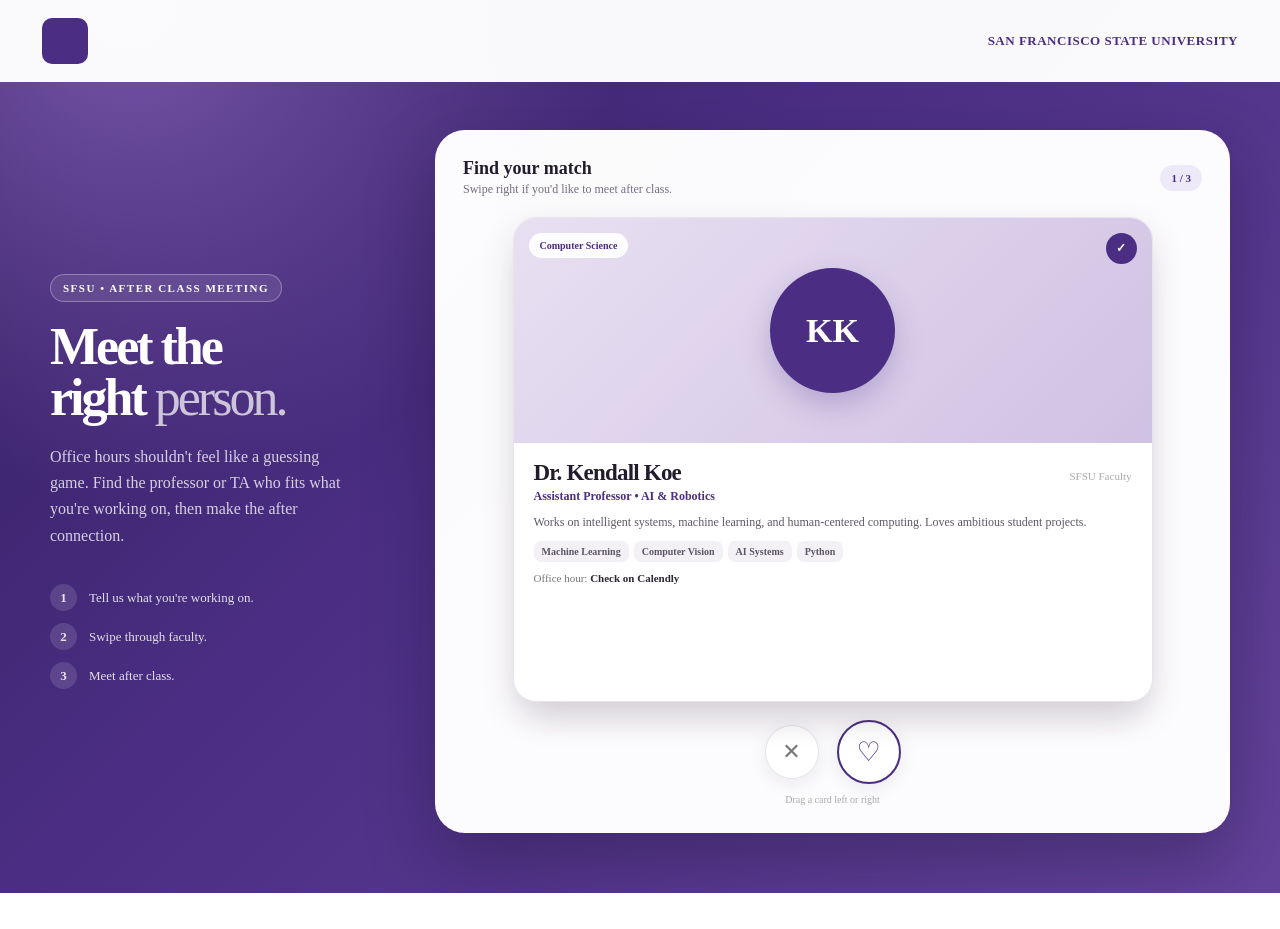
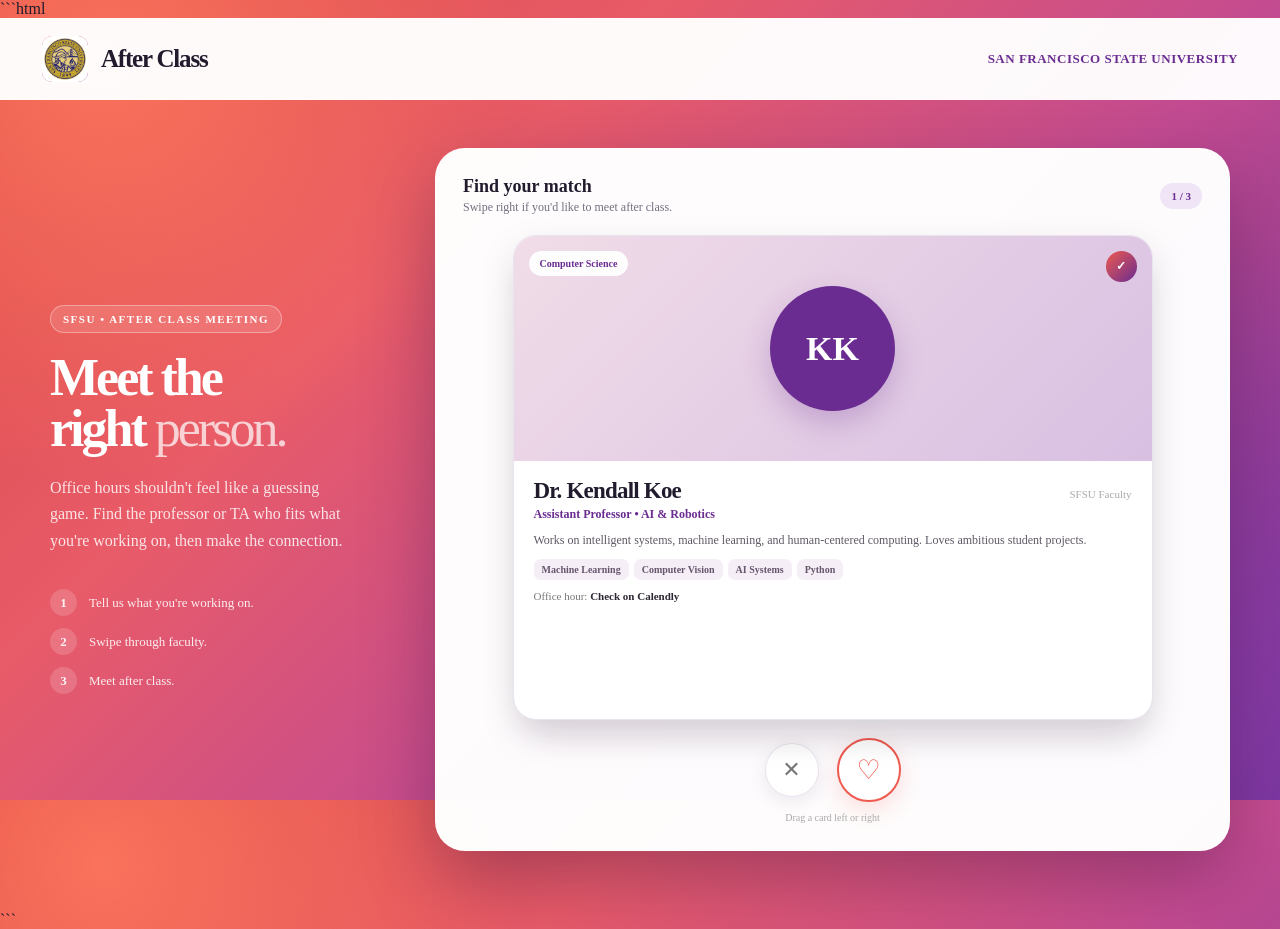
Before and after one commit to DevTaehunLee/after_class.github.io, a plain HTML site: page index.html in a window 1280 px wide. Before the commit the page ends 893 px from the top, so only its background shows below. Drawn offline with Linux system fonts and the light colour scheme.

Commit message:
Update index.html

````diff
--- a/index.html
+++ b/index.html
@@ -1,8 +1,8 @@
+```html
 <!DOCTYPE html>
 <html lang="en">
 <head>
 <meta charset="UTF-8">
-
 <meta name="viewport" content="width=device-width, initial-scale=1.0">
 
 <title>After Class — SFSU Office Hours</title>
@@ -23,16 +23,21 @@ html {
 }
 
 :root {
-  --sfsu-purple: #4b2e83;
-  --sfsu-purple-dark: #321d5f;
-  --sfsu-purple-light: #eee9f8;
+  --purple: #6a2c91;
+  --purple-dark: #40165f;
+  --purple-light: #f0e5f7;
+
+  --coral: #ee5a4f;
+  --coral-dark: #d94342;
+  --coral-light: #fff0ed;
+
+  --pink: #d94f8a;
 
   --ink: #211b2d;
   --muted: #756d80;
   --line: #e8e3ed;
 
   --white: #ffffff;
-  --page: #f5f2f8;
 }
 
 body {
@@ -46,16 +51,24 @@ body {
 
   background:
     radial-gradient(
-      circle at 10% 0%,
-      #7655a9 0,
-      transparent 34%
+      circle at 8% 8%,
+      rgba(255, 121, 94, 0.85) 0,
+      transparent 30%
+    ),
+    radial-gradient(
+      circle at 88% 92%,
+      rgba(146, 63, 177, 0.75) 0,
+      transparent 38%
     ),
     linear-gradient(
       135deg,
-      #321d5f 0%,
-      #4b2e83 42%,
-      #63439a 100%
+      #d94743 0%,
+      #e85b68 32%,
+      #c34b91 62%,
+      #673092 100%
     );
+
+  background-attachment: fixed;
 }
 
 
@@ -72,7 +85,9 @@ header {
     1px solid rgba(255, 255, 255, 0.3);
 
   display: flex;
+
   align-items: center;
+
   justify-content: space-between;
 
   padding: 0 42px;
@@ -80,6 +95,7 @@ header {
 
 .brand {
   display: flex;
+
   align-items: center;
 
   gap: 13px;
@@ -90,21 +106,27 @@ header {
    LOGO
    ========================================================= */
 
-.logo-placeholder {
+.logo-wrapper {
   width: 46px;
   height: 46px;
 
   border-radius: 10px;
 
-  background: var(--sfsu-purple);
-  color: white;
+  overflow: hidden;
+
+  flex-shrink: 0;
 
   display: flex;
+
   align-items: center;
   justify-content: center;
 
-  font-weight: 900;
-  font-size: 17px;
+  background:
+    linear-gradient(
+      135deg,
+      var(--coral),
+      var(--purple)
+    );
 }
 
 .logo-image {
@@ -113,8 +135,35 @@ header {
 
   object-fit: contain;
 
+  display: block;
+}
+
+
+/*
+   If the logo cannot be loaded,
+   show AC instead.
+*/
+
+.logo-fallback {
   display: none;
-}
+
+  width: 46px;
+  height: 46px;
+
+  align-items: center;
+  justify-content: center;
+
+  color: white;
+
+  font-weight: 900;
+
+  font-size: 17px;
+}
+
+
+/* =========================================================
+   BRAND NAME
+   ========================================================= */
 
 .brand-name {
   font-size: 25px;
@@ -124,12 +173,13 @@ header {
   letter-spacing: -1.2px;
 }
 
-.brand-name span {
-  font-weight: 400;
-}
+
+/* =========================================================
+   SFSU LABEL
+   ========================================================= */
 
 .sfsu-label {
-  color: var(--sfsu-purple);
+  color: var(--purple);
 
   font-size: 13px;
 
@@ -147,7 +197,9 @@ header {
   min-height: calc(100vh - 82px);
 
   display: flex;
+
   align-items: center;
+
   justify-content: center;
 
   padding: 48px 40px 60px;
@@ -155,6 +207,7 @@ header {
 
 .content {
   width: 100%;
+
   max-width: 1180px;
 
   display: grid;
@@ -185,12 +238,12 @@ header {
   padding: 7px 12px;
 
   border:
-    1px solid rgba(255, 255, 255, 0.3);
+    1px solid rgba(255, 255, 255, 0.35);
 
   border-radius: 999px;
 
   background:
-    rgba(255, 255, 255, 0.09);
+    rgba(255, 255, 255, 0.12);
 
   font-size: 11px;
 
@@ -201,6 +254,8 @@ header {
   text-transform: uppercase;
 
   margin-bottom: 20px;
+
+  backdrop-filter: blur(5px);
 }
 
 .intro h1 {
@@ -227,7 +282,7 @@ header {
   line-height: 1.65;
 
   color:
-    rgba(255, 255, 255, 0.78);
+    rgba(255, 255, 255, 0.84);
 
   margin: 0;
 }
@@ -252,7 +307,7 @@ header {
   font-size: 13px;
 
   color:
-    rgba(255, 255, 255, 0.85);
+    rgba(255, 255, 255, 0.9);
 }
 
 .how-number {
@@ -264,11 +319,12 @@ header {
   border-radius: 50%;
 
   background:
-    rgba(255, 255, 255, 0.13);
+    rgba(255, 255, 255, 0.16);
 
   display: flex;
 
   align-items: center;
+
   justify-content: center;
 
   font-weight: 800;
@@ -290,7 +346,7 @@ header {
   padding: 28px;
 
   box-shadow:
-    0 28px 70px rgba(21, 10, 42, 0.32);
+    0 28px 70px rgba(54, 15, 63, 0.34);
 
   min-height: 700px;
 }
@@ -323,10 +379,10 @@ header {
 
 .profile-counter {
   background:
-    var(--sfsu-purple-light);
+    var(--purple-light);
 
   color:
-    var(--sfsu-purple);
+    var(--purple);
 
   padding: 7px 11px;
 
@@ -408,13 +464,14 @@ header {
   display: flex;
 
   align-items: center;
+
   justify-content: center;
 
   background:
     linear-gradient(
       135deg,
-      #e8e0f2,
-      #cfc1e3
+      #f1dce8,
+      #d7c0e2
     );
 }
 
@@ -429,6 +486,7 @@ header {
   display: flex;
 
   align-items: center;
+
   justify-content: center;
 
   font-size: 34px;
@@ -436,7 +494,7 @@ header {
   font-weight: 800;
 
   box-shadow:
-    0 12px 28px rgba(75, 46, 131, 0.25);
+    0 12px 28px rgba(106, 44, 145, 0.25);
 }
 
 .professor-photo {
@@ -455,15 +513,16 @@ header {
   position: absolute;
 
   left: 15px;
+
   top: 15px;
 
   padding: 7px 11px;
 
   background:
-    rgba(255, 255, 255, 0.92);
+    rgba(255, 255, 255, 0.94);
 
   color:
-    var(--sfsu-purple);
+    var(--purple);
 
   border-radius: 999px;
 
@@ -476,6 +535,7 @@ header {
   position: absolute;
 
   right: 15px;
+
   top: 15px;
 
   width: 31px;
@@ -484,13 +544,18 @@ header {
   border-radius: 50%;
 
   background:
-    var(--sfsu-purple);
+    linear-gradient(
+      135deg,
+      var(--coral),
+      var(--purple)
+    );
 
   color: white;
 
   display: flex;
 
   align-items: center;
+
   justify-content: center;
 
   font-size: 12px;
@@ -535,7 +600,7 @@ header {
 
 .role {
   color:
-    var(--sfsu-purple);
+    var(--purple);
 
   font-size: 12px;
 
@@ -563,9 +628,9 @@ header {
 }
 
 .tag {
-  background: #f3f0f6;
-
-  color: #5e5666;
+  background: #f5eef7;
+
+  color: #66566d;
 
   border-radius: 7px;
 
@@ -590,7 +655,7 @@ header {
 
 
 /* =========================================================
-   STAMPS
+   SWIPE STAMPS
    ========================================================= */
 
 .stamp {
@@ -620,25 +685,21 @@ header {
 .like-stamp {
   right: 20px;
 
-  color:
-    var(--sfsu-purple);
-
-  border-color:
-    var(--sfsu-purple);
-
-  transform:
-    rotate(12deg);
+  color: var(--coral);
+
+  border-color: var(--coral);
+
+  transform: rotate(12deg);
 }
 
 .nope-stamp {
   left: 20px;
 
-  color: #777;
-
-  border-color: #777;
-
-  transform:
-    rotate(-12deg);
+  color: var(--purple);
+
+  border-color: var(--purple);
+
+  transform: rotate(-12deg);
 }
 
 
@@ -672,6 +733,7 @@ header {
   display: flex;
 
   align-items: center;
+
   justify-content: center;
 
   cursor: pointer;
@@ -696,13 +758,15 @@ header {
   width: 64px;
   height: 64px;
 
-  color:
-    var(--sfsu-purple);
+  color: var(--coral);
 
   font-size: 27px;
 
   border:
-    2px solid var(--sfsu-purple);
+    2px solid var(--coral);
+
+  box-shadow:
+    0 7px 22px rgba(238, 90, 79, 0.18);
 }
 
 .hint {
@@ -726,13 +790,14 @@ header {
   inset: 0;
 
   background:
-    rgba(255, 255, 255, 0.98);
+    rgba(255, 255, 255, 0.985);
 
   z-index: 50;
 
   display: none;
 
   align-items: center;
+
   justify-content: center;
 
   flex-direction: column;
@@ -755,13 +820,18 @@ header {
   border-radius: 50%;
 
   background:
-    var(--sfsu-purple);
+    linear-gradient(
+      135deg,
+      var(--coral),
+      var(--purple)
+    );
 
   color: white;
 
   display: flex;
 
   align-items: center;
+
   justify-content: center;
 
   font-size: 38px;
@@ -769,7 +839,7 @@ header {
   margin-bottom: 20px;
 
   box-shadow:
-    0 12px 30px rgba(75, 46, 131, 0.25);
+    0 12px 30px rgba(190, 62, 117, 0.25);
 }
 
 .match h2 {
@@ -796,7 +866,11 @@ header {
   border: none;
 
   background:
-    var(--sfsu-purple);
+    linear-gradient(
+      135deg,
+      var(--coral),
+      var(--purple)
+    );
 
   color: white;
 
@@ -807,6 +881,9 @@ header {
   font-weight: 800;
 
   cursor: pointer;
+
+  box-shadow:
+    0 8px 22px rgba(190, 62, 117, 0.2);
 }
 
 .restart {
@@ -851,6 +928,7 @@ header {
   }
 }
 
+
 @media (max-width: 600px) {
 
   header {
@@ -903,26 +981,40 @@ header {
 
   <div class="brand">
 
-    <!--
-      If you have a logo, replace the placeholder with:
+    <!-- =====================================================
+         LOGO
+
+         IMPORTANT:
+         The filename must exactly match the file on GitHub.
+
+         Example:
+         after-class-logo.png
+         ===================================================== -->
+
+    <div class="logo-wrapper">
 
       <img
         src="after-class-logo.png"
         class="logo-image"
-        alt="After Class"
+        alt="After Class logo"
+        onerror="
+          this.style.display='none';
+          document.getElementById('logoFallback').style.display='flex';
+        "
       >
-    --><img
-        src="after-class-logo.png"
-        class="logo-image"
-        alt="After Class"
+
+      <div
+        class="logo-fallback"
+        id="logoFallback"
       >
-
-    <div class="logo-placeholder">
+        AC
+      </div>
 
     </div>
 
+
     <div class="brand-name">
-
+      After Class
     </div>
 
   </div>
@@ -964,7 +1056,7 @@ header {
       <p>
         Office hours shouldn't feel like a guessing game.
         Find the professor or TA who fits what you're working on,
-        then make the after connection.
+        then make the connection.
       </p>
 
 
@@ -1148,7 +1240,11 @@ const professors = [
 
     initials: "KK",
 
-    // photo: "kendall-koe.jpg",
+    /*
+      If you have a professor image:
+
+      photo: "kendall-koe.jpg",
+    */
 
     bio:
       "Works on intelligent systems, machine learning, and human-centered computing. Loves ambitious student projects.",
@@ -1164,7 +1260,7 @@ const professors = [
       "Check on Calendly",
 
     color:
-      "#4b2e83"
+      "#6a2c91"
   },
 
 
@@ -1176,8 +1272,6 @@ const professors = [
     role: "Associate Professor • Mechatronics",
 
     initials: "DP",
-
-    // photo: "daniel-park.jpg",
 
     bio:
       "Designs robots, mechanisms, and smart machines. Particularly interested in turning prototypes into real hardware.",
@@ -1193,7 +1287,7 @@ const professors = [
       "Tomorrow · 1:00–3:00 PM",
 
     color:
-      "#5d467d"
+      "#d94342"
   },
 
 
@@ -1205,8 +1299,6 @@ const professors = [
     role: "Professor • Autonomous Robotics",
 
     initials: "ER",
-
-    // photo: "elena-rossi.jpg",
 
     bio:
       "Researches mobile robots, perception, and autonomous navigation. Always open to unusual robot ideas.",
@@ -1222,7 +1314,7 @@ const professors = [
       "Thursday · 4:00–6:00 PM",
 
     color:
-      "#39265e"
+      "#a84391"
   }
 
 ];
@@ -1230,9 +1322,6 @@ const professors = [
 
 /* =========================================================
    CALENDLY LINKS
-
-   IMPORTANT:
-   Use actual URLs here.
    ========================================================= */
 
 const CALENDLY_LINKS = {
@@ -1300,17 +1389,12 @@ const restartBtn =
 function render() {
 
   deck.innerHTML = "";
-
-
-  /* Counter */
 
   counter.textContent =
     index < professors.length
       ? `${index + 1} / ${professors.length}`
       : `${professors.length} / ${professors.length}`;
 
-
-  /* All cards finished */
 
   if (index >= professors.length) {
 
@@ -1387,7 +1471,6 @@ function render() {
 
   deck.appendChild(currentCard);
 
-
   attachDrag(currentCard);
 }
 
@@ -1416,8 +1499,6 @@ function createCard(p, back) {
       "none";
   }
 
-
-  /* Photo */
 
   const photoHTML = p.photo
 
@@ -1439,12 +1520,9 @@ function createCard(p, back) {
       `;
 
 
-  /* Card HTML */
-
   card.innerHTML = `
 
     <div class="photo">
-
 
       <div class="department">
         ${p.department}
@@ -1458,12 +1536,10 @@ function createCard(p, back) {
 
       ${photoHTML}
 
-
     </div>
 
 
     <div class="info">
-
 
       <div class="name-row">
 
@@ -1514,7 +1590,6 @@ function createCard(p, back) {
 
       </div>
 
-
     </div>
 
 
@@ -1540,9 +1615,6 @@ function createCard(p, back) {
 
 function attachDrag(card) {
 
-
-  /* POINTER DOWN */
-
   card.addEventListener(
     "pointerdown",
     function(e) {
@@ -1562,7 +1634,9 @@ function attachDrag(card) {
       currentX = 0;
 
 
-      card.classList.add("dragging");
+      card.classList.add(
+        "dragging"
+      );
 
 
       card.setPointerCapture(
@@ -1573,8 +1647,6 @@ function attachDrag(card) {
   );
 
 
-  /* POINTER MOVE */
-
   card.addEventListener(
     "pointermove",
     function(e) {
@@ -1600,11 +1672,15 @@ function attachDrag(card) {
         `translateX(${currentX}px) rotate(${rotate}deg)`;
 
 
-      /* MEET stamp */
-
       const likeStamp =
         card.querySelector(
           ".like-stamp"
+        );
+
+
+      const nopeStamp =
+        card.querySelector(
+          ".nope-stamp"
         );
 
 
@@ -1618,14 +1694,6 @@ function attachDrag(card) {
         );
 
 
-      /* PASS stamp */
-
-      const nopeStamp =
-        card.querySelector(
-          ".nope-stamp"
-        );
-
-
       nopeStamp.style.opacity =
         Math.min(
           Math.max(
@@ -1639,8 +1707,6 @@ function attachDrag(card) {
   );
 
 
-  /* POINTER UP */
-
   card.addEventListener(
     "pointerup",
     function() {
@@ -1667,8 +1733,6 @@ function attachDrag(card) {
       card.style.transition =
         "transform .28s ease, opacity .28s ease";
 
-
-      /* RIGHT */
 
       if (currentX > 120) {
 
@@ -1681,8 +1745,6 @@ function attachDrag(card) {
       }
 
 
-      /* LEFT */
-
       if (currentX < -120) {
 
         swipe(
@@ -1694,8 +1756,6 @@ function attachDrag(card) {
       }
 
 
-      /* RETURN TO CENTER */
-
       card.style.transform =
         "";
 
@@ -1713,30 +1773,20 @@ function attachDrag(card) {
   );
 
 
-  /* POINTER CANCEL */
-
   card.addEventListener(
     "pointercancel",
     function() {
 
-      if (!dragging) {
-        return;
-      }
-
-
       dragging = false;
 
       activeCard = null;
-
 
       card.classList.remove(
         "dragging"
       );
 
-
       card.style.transition =
         "transform .28s ease";
-
 
       card.style.transform =
         "";
@@ -1861,8 +1911,6 @@ function showMatch(p) {
   );
 
 
-  /* Calendly */
-
   bookBtn.onclick =
     function() {
 
@@ -1897,7 +1945,7 @@ passBtn.onclick =
 
     const card =
       deck.querySelector(
-        ".card:not([data-swipe-complete])"
+        ".card:not([data-swiped='true'])"
       );
 
 
@@ -1922,7 +1970,7 @@ likeBtn.onclick =
 
     const card =
       deck.querySelector(
-        ".card:not([data-swipe-complete])"
+        ".card:not([data-swiped='true'])"
       );
 
 
@@ -1970,3 +2018,4 @@ render();
 
 </body>
 </html>
+```
````
